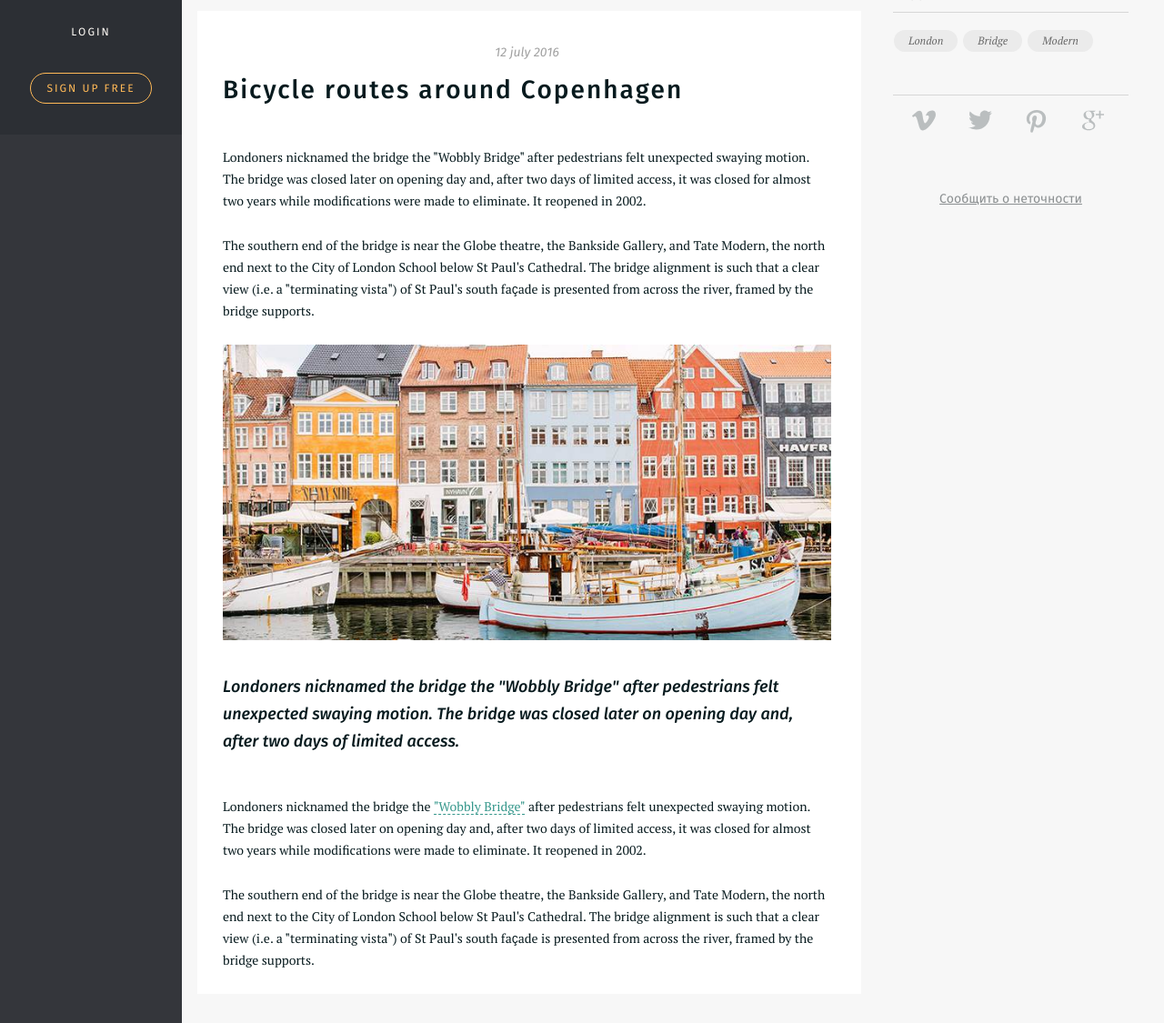
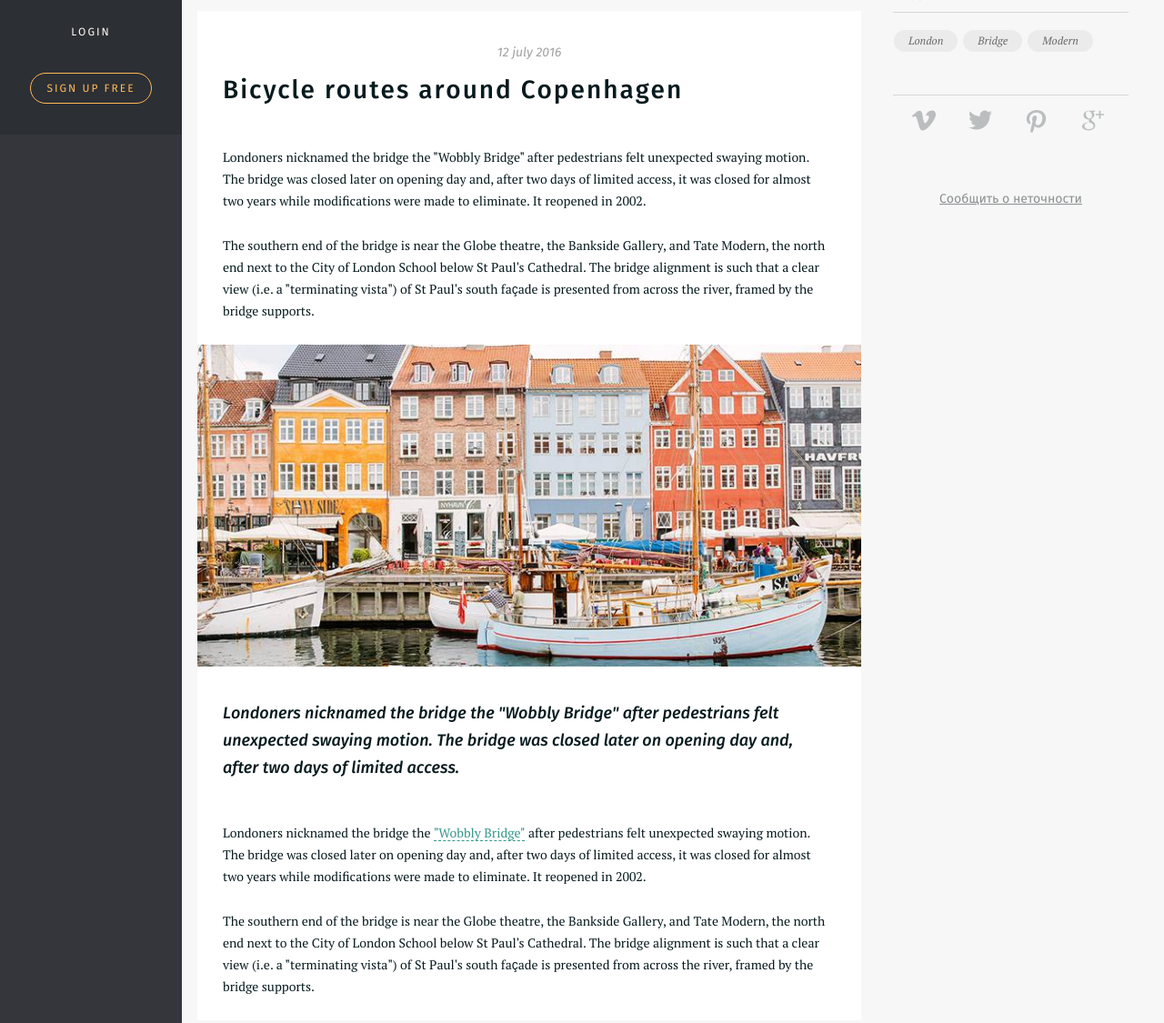
Before and after one commit to flaum/gallop, a website: page pages/widget.html in a window 1280 px wide. Shown: the part 476-1601 px from the top of the page at 91% size. Drawn offline with Linux system fonts and the light colour scheme; files whose address does not match are found by name.

Commit message:
ver 18:25 29.08

```diff
--- a/less/blocks/widget.less
+++ b/less/blocks/widget.less
@@ -125,12 +125,10 @@
 		display: flex;
 		flex-direction: column;
 
-		margin-bottom: 25px;
-		padding-top: 36px;
-		padding-right: 33px;
-		padding-left: 28px;
+		// padding-right: 33px;
+		// padding-left: 28px;
 
-		background: @widget-block-bg-color;
+		// background: @widget-block-bg-color;
 
 		&--nopadding {
 			padding-top: 0;
@@ -140,30 +138,42 @@
 
 	&__date {
 		display: flex;
-		align-self: center;
+		justify-content: center;
+
+		width: 100%;
+		padding-top: 36px;
 
 		padding-bottom: 13px;
 
 		.font-fira-italic();
 		font-size: 14px;
 		color: @widget-date-color;
+		background: @widget-block-bg-color;
 	}
 
 	&__title {
 		.text-dark();
 
 		padding-bottom: 40px;
+		padding-right: 33px;
+		padding-left: 28px;
 		text-align: left;
+
+		background: @widget-block-bg-color;
 	}
 
 	&__text {
 		margin: 0;
 		padding-bottom: 25px;
+		padding-right: 33px;
+		padding-left: 28px;
 
 		.font-ptserif();
 		font-size: 14px;
 		line-height: 24px;
 		color: @widget-text-color;
+
+		background: @widget-block-bg-color;
 
 		&-link {
 			display: inline-block;
@@ -192,11 +202,15 @@
 		margin: 0;
 		padding-top: 36px;
 		padding-bottom: 45px;
+		padding-right: 33px;
+		padding-left: 28px;
 
 		.font-fira-medium-italic();
 		font-size: 18px;
 		line-height: 30px;
 		color: @widget-text-color;
+
+		background: @widget-block-bg-color;
 
 		&--small-padding {
 			padding-bottom: 20px;
@@ -304,6 +318,7 @@
 
 		&-footer {
 			.block-footer();
+			// margin-bottom: 10px;
 		}
 
 		&-info {
--- a/pages/widget.html
+++ b/pages/widget.html
@@ -218,8 +218,6 @@
 							<div class="widget__text">
 								The southern end of the bridge is near the Globe theatre, the Bankside Gallery, and Tate Modern, the north end next to the City of London School below St Paul's Cathedral. The bridge alignment is such that a clear view (i.e. a "terminating vista") of St Paul's south façade is presented from across the river, framed by the bridge supports.
 							</div>
-						</div>
-
 							<div class="widget__place">
 								<div class="widget__place-header">
 									<h2 class="widget__place-title">Art and painters in NY</h2>
@@ -268,11 +266,11 @@
 										</a>
 									</div>
 								</div>
+								<div class="widget__place-text">
+									An internationally renowned art museum and one of the most significant architectural icons of the 20th century, the Guggenheim Museum in New York is at once a vital culrural center.
+								</div>
 							</div>
 
-						<div class="widget__text">
-							An internationally renowned art museum and one of the most significant architectural icons of the 20th century, the Guggenheim Museum in New York is at once a vital culrural center.
-						</div>
 
 							<div class="widget__route">
 								<div class="widget__route-image-container">
@@ -318,8 +316,6 @@
 									</a>
 								</div>
 							</div>
-
-						<div class="widget__content  widget__content--nopadding">
 							<div class="widget__blockquote  widget__blockquote--small-padding">
 								Londoners nicknamed the bridge the "Wobbly Bridge" after pedestrians felt unexpected swaying motion. The bridge was closed later on opening day and, after two days of limited access.
 							</div>
```
Also changed, not shown: css/style.css, css/style.min.css. Lines whose indentation alone changed are shown as unchanged.
